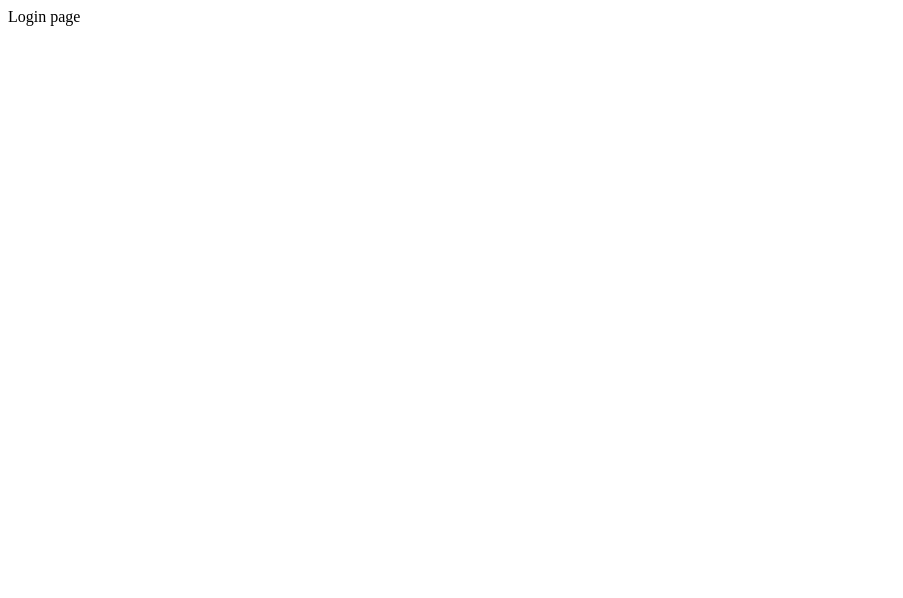
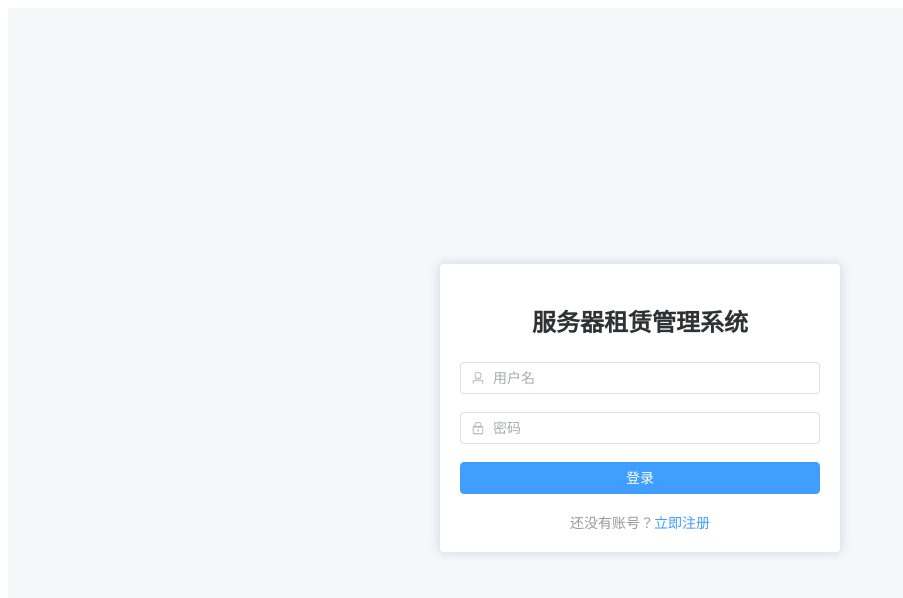
Before and after one commit to xiaozhedesu/web_class_code, a Vue app in the folder frontend/cloud-server-manager/: page /login in a window 1280 px wide. Shown: the top 598 px of the page, without its empty margins (0-903 px from the left). Built offline with nearby package versions, Linux system fonts and the light colour scheme.

Commit message:
add(frontend): 登录、注册页面

```diff
--- a/frontend/cloud-server-manager/package.json
+++ b/frontend/cloud-server-manager/package.json
@@ -9,6 +9,7 @@
     "preview": "vite preview"
   },
   "dependencies": {
+    "@element-plus/icons-vue": "^2.3.2",
     "axios": "^1.16.1",
     "element-plus": "^2.14.0",
     "vue": "^3.5.34",
--- a/frontend/cloud-server-manager/src/router/index.ts
+++ b/frontend/cloud-server-manager/src/router/index.ts
@@ -7,6 +7,11 @@ const router = createRouter({
       path: '/login',
       name: 'Login',
       component: () => import('@/views/Login.vue'),
+    },
+    {
+      path: '/register',
+      name: 'Register',
+      component: () => import('@/views/Register.vue'),
     },
     {
       path: '/users',
--- a/frontend/cloud-server-manager/src/views/Login.vue
+++ b/frontend/cloud-server-manager/src/views/Login.vue
@@ -1,3 +1,83 @@
+<script setup lang="ts">
+import { ref } from 'vue'
+import { useRouter } from 'vue-router'
+import { User, Lock } from '@element-plus/icons-vue'
+import api from '@/utils/axios'
+
+const router = useRouter()
+const form = ref({ username: '', password: '' })
+const loading = ref(false)
+
+const handleLogin = async () => {
+  if (!form.value.username || !form.value.password) {
+    return
+  }
+  loading.value = true
+  try {
+    const res = await api.post('/auth/login', form.value)
+    localStorage.setItem('token', res.data.token)
+    localStorage.setItem('role', res.data.role)
+    if (res.data.role === 'ADMIN') {
+      router.push('/users')
+    } else {
+      router.push('/orders')
+    }
+  } finally {
+    loading.value = false
+  }
+}
+</script>
+
 <template>
-  <div>Login page</div>
+  <div class="login-container">
+    <el-card class="login-card">
+      <h2>服务器租赁管理系统</h2>
+      <el-form :model="form" @keyup.enter="handleLogin">
+        <el-form-item>
+          <el-input v-model="form.username" placeholder="用户名" :prefix-icon="User" />
+        </el-form-item>
+        <el-form-item>
+          <el-input v-model="form.password" type="password" placeholder="密码" :prefix-icon="Lock" show-password />
+        </el-form-item>
+        <el-form-item>
+          <el-button type="primary" :loading="loading" @click="handleLogin" style="width: 100%">
+            登录
+          </el-button>
+        </el-form-item>
+      </el-form>
+      <div class="register-link">
+        还没有账号？<router-link to="/register">立即注册</router-link>
+      </div>
+    </el-card>
+  </div>
 </template>
+
+<style scoped>
+.login-container {
+  display: flex;
+  justify-content: center;
+  align-items: center;
+  height: 100vh;
+  background: #f5f7fa;
+}
+
+.login-card {
+  width: 400px;
+}
+
+.login-card h2 {
+  text-align: center;
+  margin-bottom: 24px;
+}
+
+.register-link {
+  text-align: center;
+  font-size: 14px;
+  color: #999;
+}
+
+.register-link a {
+  color: #409eff;
+  text-decoration: none;
+}
+</style>
--- /dev/null
+++ b/frontend/cloud-server-manager/src/views/Register.vue
@@ -0,0 +1,86 @@
+<script setup lang="ts">
+import { ref } from 'vue'
+import { useRouter } from 'vue-router'
+import { User, Lock, Phone, UserFilled } from '@element-plus/icons-vue'
+import { ElMessage } from 'element-plus'
+import api from '@/utils/axios'
+
+const router = useRouter()
+const form = ref({ username: '', password: '', realName: '', phone: '' })
+const loading = ref(false)
+
+const handleRegister = async () => {
+  if (!form.value.username || !form.value.password) {
+    ElMessage.warning('用户名和密码不能为空')
+    return
+  }
+  loading.value = true
+  try {
+    await api.post('/auth/register', form.value)
+    ElMessage.success('注册成功，请登录')
+    router.push('/login')
+  } finally {
+    loading.value = false
+  }
+}
+</script>
+
+<template>
+  <div class="register-container">
+    <el-card class="register-card">
+      <h2>用户注册</h2>
+      <el-form :model="form" @keyup.enter="handleRegister">
+        <el-form-item>
+          <el-input v-model="form.username" placeholder="用户名" :prefix-icon="User" />
+        </el-form-item>
+        <el-form-item>
+          <el-input v-model="form.password" type="password" placeholder="密码" :prefix-icon="Lock" show-password />
+        </el-form-item>
+        <el-form-item>
+          <el-input v-model="form.realName" placeholder="真实姓名" :prefix-icon="UserFilled" />
+        </el-form-item>
+        <el-form-item>
+          <el-input v-model="form.phone" placeholder="手机号" :prefix-icon="Phone" />
+        </el-form-item>
+        <el-form-item>
+          <el-button type="primary" :loading="loading" @click="handleRegister" style="width: 100%">
+            注册
+          </el-button>
+        </el-form-item>
+      </el-form>
+      <div class="login-link">
+        已有账号？<router-link to="/login">去登录</router-link>
+      </div>
+    </el-card>
+  </div>
+</template>
+
+<style scoped>
+.register-container {
+  display: flex;
+  justify-content: center;
+  align-items: center;
+  height: 100vh;
+  background: #f5f7fa;
+}
+
+.register-card {
+  width: 400px;
+}
+
+.register-card h2 {
+  text-align: center;
+  margin-bottom: 24px;
+}
+
+.login-link {
+  text-align: center;
+  font-size: 14px;
+  color: #999;
+}
+
+.login-link a {
+  color: #409eff;
+  text-decoration: none;
+}
+</style>
```
Also changed, not shown: 1 other file (tests, documents, lock files or other folders).
